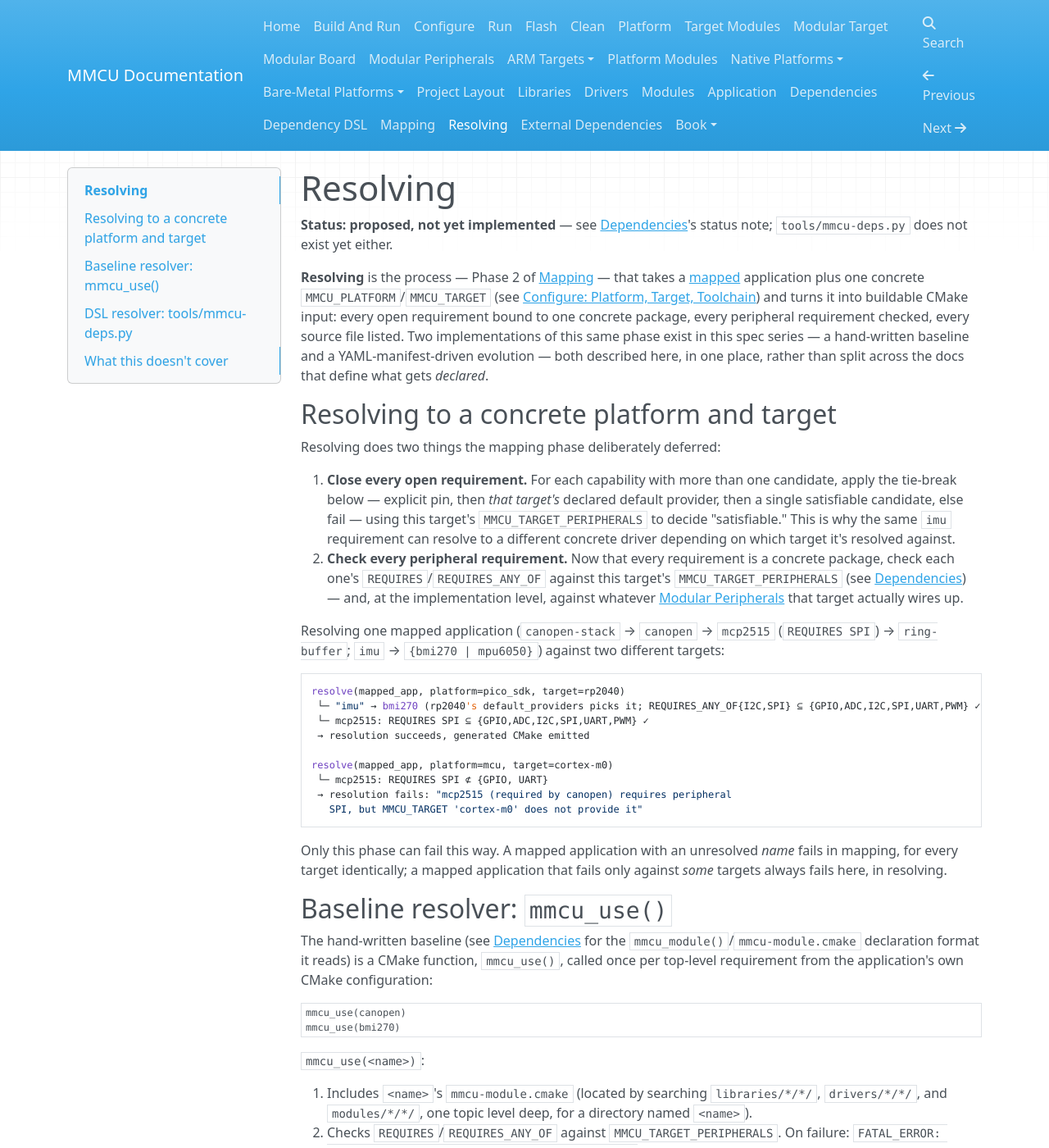
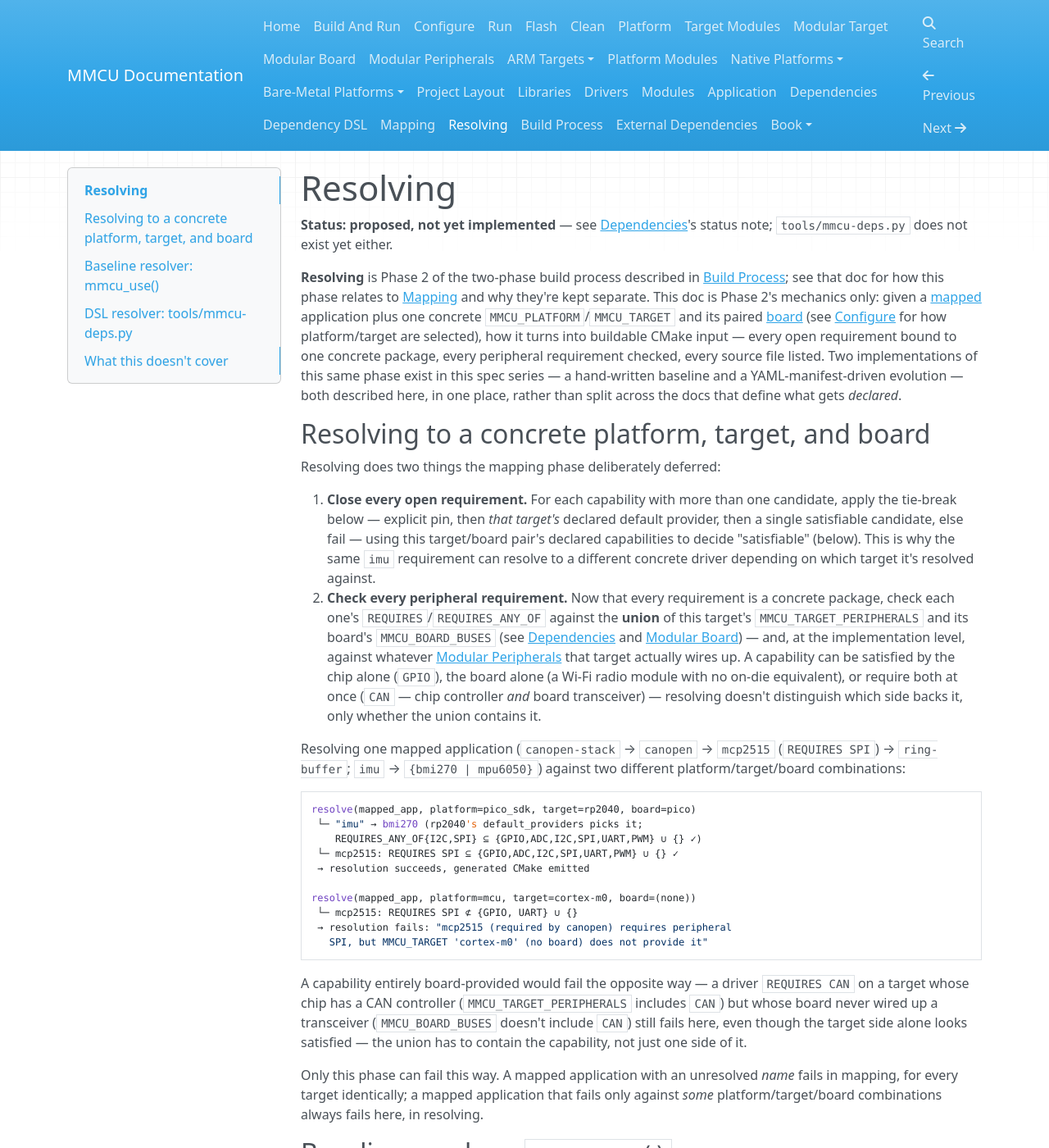
Before and after one commit to 32bitmicroLLC/MMCU, an MkDocs documentation site: the page built from docs/resolving.md, in a window 1280 px wide and 1400 px high. Shown: the whole window at 82% size. Built offline with MkDocs 1.6.1, drawn with Linux system fonts in a browser that asks for light colours; nearby versions of some CDN libraries; some of the changed text lies outside the part shown.

Commit message:
Add docs/process.md tying mapping.md and resolving.md together
Extracts the two-phase overview (why mapping and resolving are kept
separate, the by-phase edge-kind table, the full pipeline diagram from
mmcu.yaml through build.sh) into its own doc, trimming mapping.md and
resolving.md down to pure per-phase mechanics. Also folds board.md's
union-of-capabilities check into both phases' descriptions.

````diff
--- a/docs/resolving.md
+++ b/docs/resolving.md
@@ -4,55 +4,71 @@
 [Dependencies](dependencies.md)'s status note; `tools/mmcu-deps.py` does
 not exist yet either.
 
-**Resolving** is the process — Phase 2 of [Mapping](mapping.md) — that
-takes a [mapped](mapping.md#phase-1-mapping) application plus one concrete
-`MMCU_PLATFORM`/`MMCU_TARGET` (see
-[Configure: Platform, Target, Toolchain](configure.md)) and turns it into
-buildable CMake input: every open requirement bound to one concrete
-package, every peripheral requirement checked, every source file listed.
-Two implementations of this same phase exist in this spec series — a
-hand-written baseline and a YAML-manifest-driven evolution — both
+**Resolving** is Phase 2 of the two-phase build process described in
+[Build Process](process.md); see that doc for how this phase relates to
+[Mapping](mapping.md) and why they're kept separate. This doc is Phase 2's
+mechanics only: given a [mapped](mapping.md) application plus one concrete
+`MMCU_PLATFORM`/`MMCU_TARGET` and its paired [board](board.md) (see
+[Configure](configure.md) for how platform/target are selected), how it
+turns into buildable CMake input — every open requirement bound to one
+concrete package, every peripheral requirement checked, every source file
+listed. Two implementations of this same phase exist in this spec series
+— a hand-written baseline and a YAML-manifest-driven evolution — both
 described here, in one place, rather than split across the docs that
 define what gets *declared*.
 
-## Resolving to a concrete platform and target
+## Resolving to a concrete platform, target, and board
 
 Resolving does two things the mapping phase deliberately deferred:
 
 1. **Close every open requirement.** For each capability with more than
    one candidate, apply the tie-break below — explicit pin, then *that
    target's* declared default provider, then a single satisfiable
-   candidate, else fail — using this target's `MMCU_TARGET_PERIPHERALS` to
-   decide "satisfiable." This is why the same `imu` requirement can
-   resolve to a different concrete driver depending on which target it's
-   resolved against.
+   candidate, else fail — using this target/board pair's declared
+   capabilities to decide "satisfiable" (below). This is why the same
+   `imu` requirement can resolve to a different concrete driver depending
+   on which target it's resolved against.
 2. **Check every peripheral requirement.** Now that every requirement is a
    concrete package, check each one's `REQUIRES`/`REQUIRES_ANY_OF` against
-   this target's `MMCU_TARGET_PERIPHERALS` (see
-   [Dependencies](dependencies.md)) — and, at the implementation level,
-   against whatever [Modular Peripherals](peripherals.md) that target
-   actually wires up.
+   the **union** of this target's `MMCU_TARGET_PERIPHERALS` and its
+   board's `MMCU_BOARD_BUSES` (see [Dependencies](dependencies.md) and
+   [Modular Board](board.md#resolving-a-bus-capability-target-peripheral-or-board-bus-or-both))
+   — and, at the implementation level, against whatever [Modular
+   Peripherals](peripherals.md) that target actually wires up. A
+   capability can be satisfied by the chip alone (`GPIO`), the board alone
+   (a Wi-Fi radio module with no on-die equivalent), or require both at
+   once (`CAN` — chip controller *and* board transceiver) — resolving
+   doesn't distinguish which side backs it, only whether the union
+   contains it.
 
 Resolving one mapped application (`canopen-stack` → `canopen` →
 `mcp2515` (`REQUIRES SPI`) → `ring-buffer`; `imu` → `{bmi270 | mpu6050}`)
-against two different targets:
+against two different platform/target/board combinations:
 
 ```
-resolve(mapped_app, platform=pico_sdk, target=rp2040)
- └─ "imu" → bmi270 (rp2040's default_providers picks it; REQUIRES_ANY_OF{I2C,SPI} ⊆ {GPIO,ADC,I2C,SPI,UART,PWM} ✓)
- └─ mcp2515: REQUIRES SPI ⊆ {GPIO,ADC,I2C,SPI,UART,PWM} ✓
+resolve(mapped_app, platform=pico_sdk, target=rp2040, board=pico)
+ └─ "imu" → bmi270 (rp2040's default_providers picks it;
+    REQUIRES_ANY_OF{I2C,SPI} ⊆ {GPIO,ADC,I2C,SPI,UART,PWM} ∪ {} ✓)
+ └─ mcp2515: REQUIRES SPI ⊆ {GPIO,ADC,I2C,SPI,UART,PWM} ∪ {} ✓
  → resolution succeeds, generated CMake emitted
 
-resolve(mapped_app, platform=mcu, target=cortex-m0)
- └─ mcp2515: REQUIRES SPI ⊄ {GPIO, UART}
+resolve(mapped_app, platform=mcu, target=cortex-m0, board=(none))
+ └─ mcp2515: REQUIRES SPI ⊄ {GPIO, UART} ∪ {}
  → resolution fails: "mcp2515 (required by canopen) requires peripheral
-   SPI, but MMCU_TARGET 'cortex-m0' does not provide it"
+   SPI, but MMCU_TARGET 'cortex-m0' (no board) does not provide it"
 ```
+
+A capability entirely board-provided would fail the opposite way — a
+driver `REQUIRES CAN` on a target whose chip has a CAN controller
+(`MMCU_TARGET_PERIPHERALS` includes `CAN`) but whose board never wired up
+a transceiver (`MMCU_BOARD_BUSES` doesn't include `CAN`) still fails here,
+even though the target side alone looks satisfied — the union has to
+contain the capability, not just one side of it.
 
 Only this phase can fail this way. A mapped application with an
 unresolved *name* fails in mapping, for every target identically; a
-mapped application that fails only against *some* targets always fails
-here, in resolving.
+mapped application that fails only against *some*
+platform/target/board combinations always fails here, in resolving.
 
 ## Baseline resolver: `mmcu_use()`
 
@@ -71,12 +87,13 @@
 1. Includes `<name>`'s `mmcu-module.cmake` (located by searching
    `libraries/*/*/`, `drivers/*/*/`, and `modules/*/*/`, one topic level
    deep, for a directory named `<name>`).
-2. Checks `REQUIRES`/`REQUIRES_ANY_OF` against `MMCU_TARGET_PERIPHERALS`.
-   On failure:
+2. Checks `REQUIRES`/`REQUIRES_ANY_OF` against the union of
+   `MMCU_TARGET_PERIPHERALS` and `MMCU_BOARD_BUSES` (see
+   [Modular Board](board.md)). On failure:
    ```
    FATAL_ERROR: module 'mcp2515' requires peripheral SPI, but
-   MMCU_TARGET 'cortex-m0-plain' does not provide it
-   (MMCU_TARGET_PERIPHERALS: GPIO UART)
+   MMCU_TARGET 'cortex-m0-plain' (no board) does not provide it
+   (MMCU_TARGET_PERIPHERALS: GPIO UART; MMCU_BOARD_BUSES: (none))
    ```
 3. Appends `MODULES`/`SOURCES` to `mmcu_app`'s `FILE_SET cxx_modules` /
    sources, skipping re-addition if `<name>` was already added by an
@@ -147,7 +164,9 @@
    provides at least that version — see "Version resolution" below for why
    this replaces range-based conflict detection.
 4. Once the full set is resolved, check every package's
-   `peripherals.requires`/`any_of` against `MMCU_TARGET_PERIPHERALS`.
+   `peripherals.requires`/`any_of` against the union of
+   `MMCU_TARGET_PERIPHERALS` and `MMCU_BOARD_BUSES` (see
+   [Modular Board](board.md)).
 5. Emit generated CMake (below).
 
 ### Version resolution: minimal version selection, not SAT
@@ -325,8 +344,10 @@
   requested it.
 - **Ambiguous capability**: more than one provider, no pin/default/single-
   candidate tie-breaker resolves it — list all candidates.
-- **Peripheral mismatch**: package name, missing peripheral, target's
-  actual provided set.
+- **Peripheral mismatch**: package name, missing peripheral, and the
+  target's and board's actual provided sets (`MMCU_TARGET_PERIPHERALS` and
+  `MMCU_BOARD_BUSES`) — since either one, or their absence, can be why the
+  union didn't contain the capability.
 
 ## What this doesn't cover
 
@@ -340,5 +361,8 @@
   input, it doesn't define how it's chosen.
 - **What backs a peripheral capability in code** —
   [Modular Peripherals](peripherals.md).
+- **What a target or board actually is, facet by facet** —
+  [Modular Target](target.md), [Modular Board](board.md); resolving only
+  consumes their declared capability sets, it doesn't define them.
 - **Fetching anything from outside this repo** —
   [External Dependencies](external-dependencies.md).
--- a/mkdocs.yml
+++ b/mkdocs.yml
@@ -36,6 +36,7 @@
   - Dependency DSL: dependency-dsl.md
   - Mapping: mapping.md
   - Resolving: resolving.md
+  - Build Process: process.md
   - External Dependencies: external-dependencies.md
   - Book:
       - Overview: book/index.md
````
Also changed, not shown: docs/application.md (+4 -3 lines), docs/dependencies.md (+6 -6 lines), docs/index.md (+1 -0 lines), docs/mapping.md (+19 -39 lines), docs/process.md (added, +97 -0 lines).
